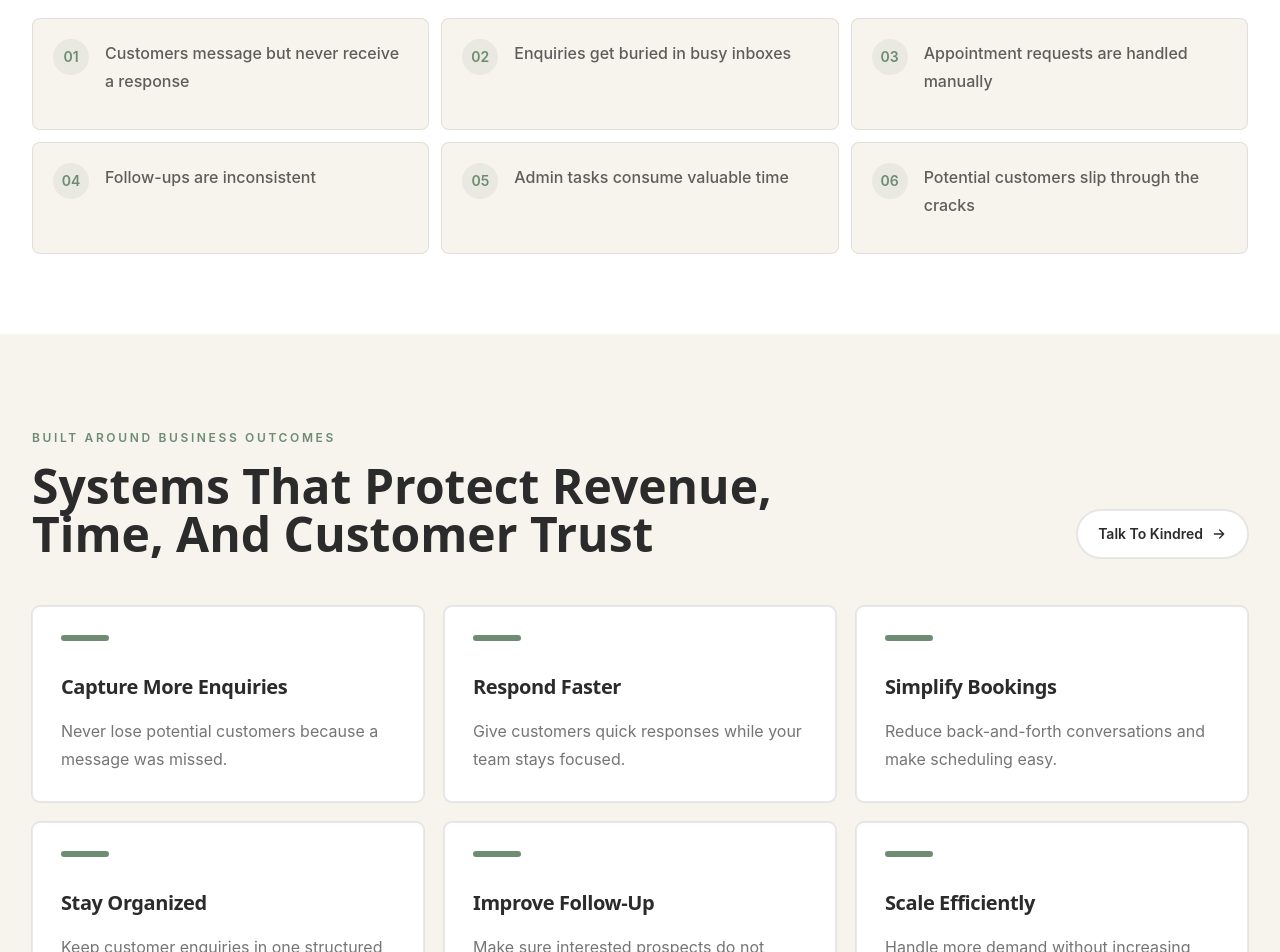
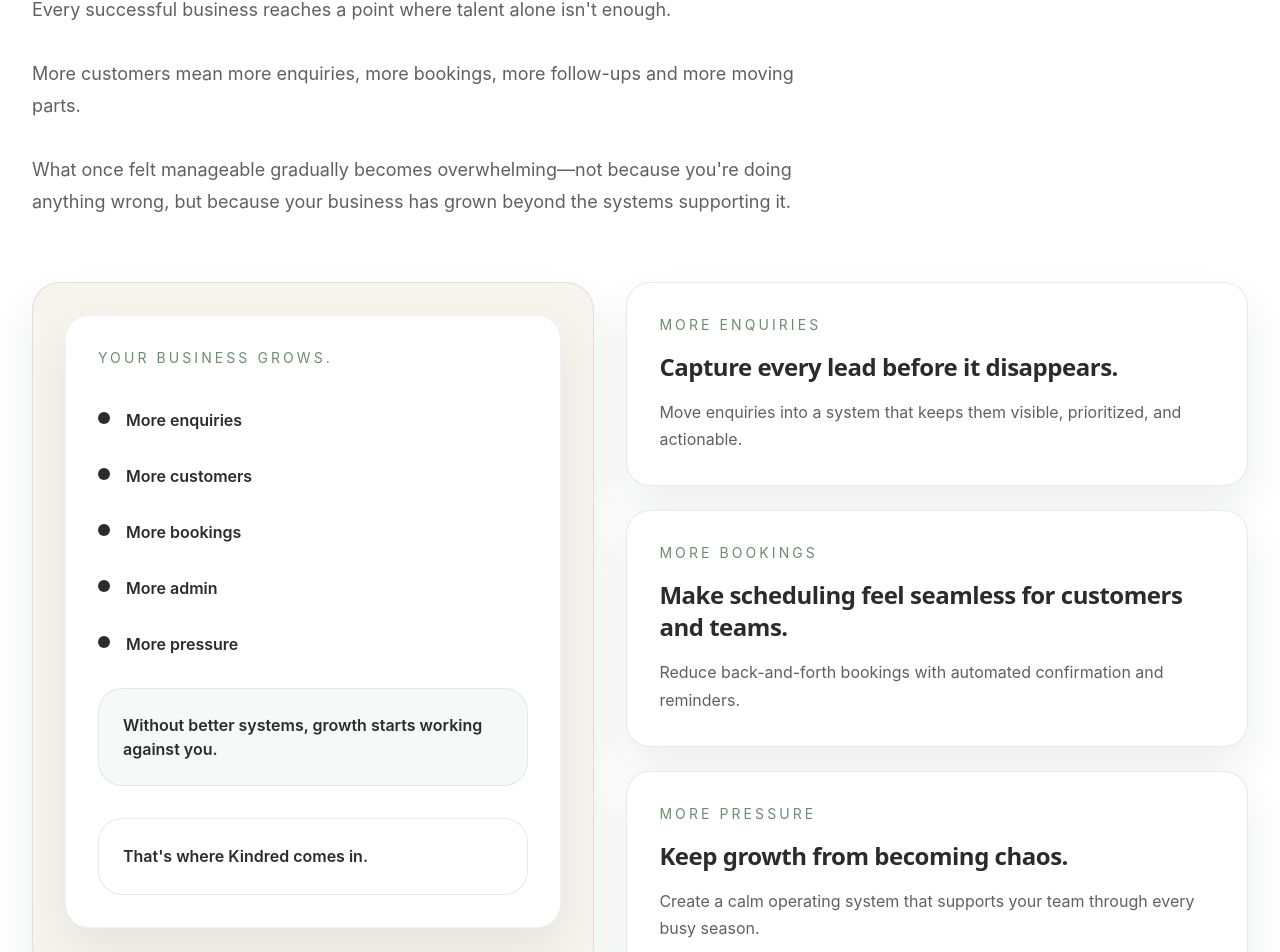
Before and after one commit to Lesego-Sindane/KindredSystems-website, a Next.js app: page / in a window 1280 px wide. Shown: the part 1288-2240 px from the top of the page. Built offline with nearby package versions, Linux system fonts and the light colour scheme.

Commit message:
page 2 change copy

```diff
--- a/app/page.tsx
+++ b/app/page.tsx
@@ -306,21 +306,82 @@ export default function Home() {
           <div className="max-w-3xl">
             <SectionLabel>The hidden leak</SectionLabel>
             <h2 className="text-4xl font-semibold tracking-normal sm:text-5xl">
-              Every Missed Message Is A Missed Opportunity
+              Great businesses eventually outgrow manual systems.
             </h2>
+            <p className="mt-6 max-w-3xl text-lg leading-8 text-ink/75">
+              Every successful business reaches a point where talent alone isn't enough.
+              <br />
+              <br />
+              More customers mean more enquiries, more bookings, more follow-ups and more
+              moving parts.
+              <br />
+              <br />
+              What once felt manageable gradually becomes overwhelming—not because you're
+              doing anything wrong, but because your business has grown beyond the systems
+              supporting it.
+            </p>
           </div>
-          <div className="mt-12 grid gap-3 md:grid-cols-2 lg:grid-cols-3">
-            {problems.map((problem, index) => (
-              <div
-                key={problem}
-                className="group flex min-h-28 items-start gap-4 rounded-lg border border-ink/10 bg-porcelain p-5 transition duration-200 hover:-translate-y-1 hover:border-forest/25 hover:bg-white hover:shadow-line"
-              >
-                <span className="grid h-9 w-9 shrink-0 place-items-center rounded-full bg-forest/10 text-sm font-semibold text-forest">
-                  {String(index + 1).padStart(2, "0")}
-                </span>
-                <p className="text-base font-medium leading-7 text-ink/75">{problem}</p>
+
+          <div className="mt-16 grid gap-8 lg:grid-cols-[0.95fr_1.05fr]">
+            <div className="rounded-[1.75rem] border border-ink/10 bg-porcelain p-8 shadow-soft">
+              <div className="rounded-3xl border border-forest/10 bg-white p-8 shadow-soft">
+                <p className="text-sm uppercase tracking-[0.22em] text-sage">
+                  Your business grows.
+                </p>
+                <div className="mt-10 space-y-8">
+                  {[
+                    "More enquiries",
+                    "More customers",
+                    "More bookings",
+                    "More admin",
+                    "More pressure"
+                  ].map((step, index) => (
+                    <div key={step} className="flex items-start gap-4">
+                      <div className="mt-1 h-3 w-3 rounded-full bg-ink" />
+                      <p className="text-base font-semibold text-ink">{step}</p>
+                    </div>
+                  ))}
+                  <div className="mt-8 rounded-3xl border border-forest/15 bg-forest/5 p-6">
+                    <p className="text-base font-semibold text-ink">
+                      Without better systems, growth starts working against you.
+                    </p>
+                  </div>
+                  <div className="mt-6 rounded-3xl border border-ink/10 bg-white p-6 text-ink">
+                    <p className="font-semibold">That's where Kindred comes in.</p>
+                  </div>
+                </div>
               </div>
-            ))}
+            </div>
+
+            <div className="grid gap-6">
+              <article className="rounded-[1.5rem] border border-ink/10 bg-white p-8 shadow-soft">
+                <p className="text-sm uppercase tracking-[0.22em] text-sage">More enquiries</p>
+                <h3 className="mt-4 text-2xl font-semibold text-ink">
+                  Capture every lead before it disappears.
+                </h3>
+                <p className="mt-4 text-ink/75">
+                  Move enquiries into a system that keeps them visible, prioritized, and actionable.
+                </p>
+              </article>
+              <article className="rounded-[1.5rem] border border-ink/10 bg-white p-8 shadow-soft">
+                <p className="text-sm uppercase tracking-[0.22em] text-sage">More bookings</p>
+                <h3 className="mt-4 text-2xl font-semibold text-ink">
+                  Make scheduling feel seamless for customers and teams.
+                </h3>
+                <p className="mt-4 text-ink/75">
+                  Reduce back-and-forth bookings with automated confirmation and reminders.
+                </p>
+              </article>
+              <article className="rounded-[1.5rem] border border-ink/10 bg-white p-8 shadow-soft">
+                <p className="text-sm uppercase tracking-[0.22em] text-sage">More pressure</p>
+                <h3 className="mt-4 text-2xl font-semibold text-ink">
+                  Keep growth from becoming chaos.
+                </h3>
+                <p className="mt-4 text-ink/75">
+                  Create a calm operating system that supports your team through every busy season.
+                </p>
+              </article>
+            </div>
           </div>
         </div>
       </section>
```
